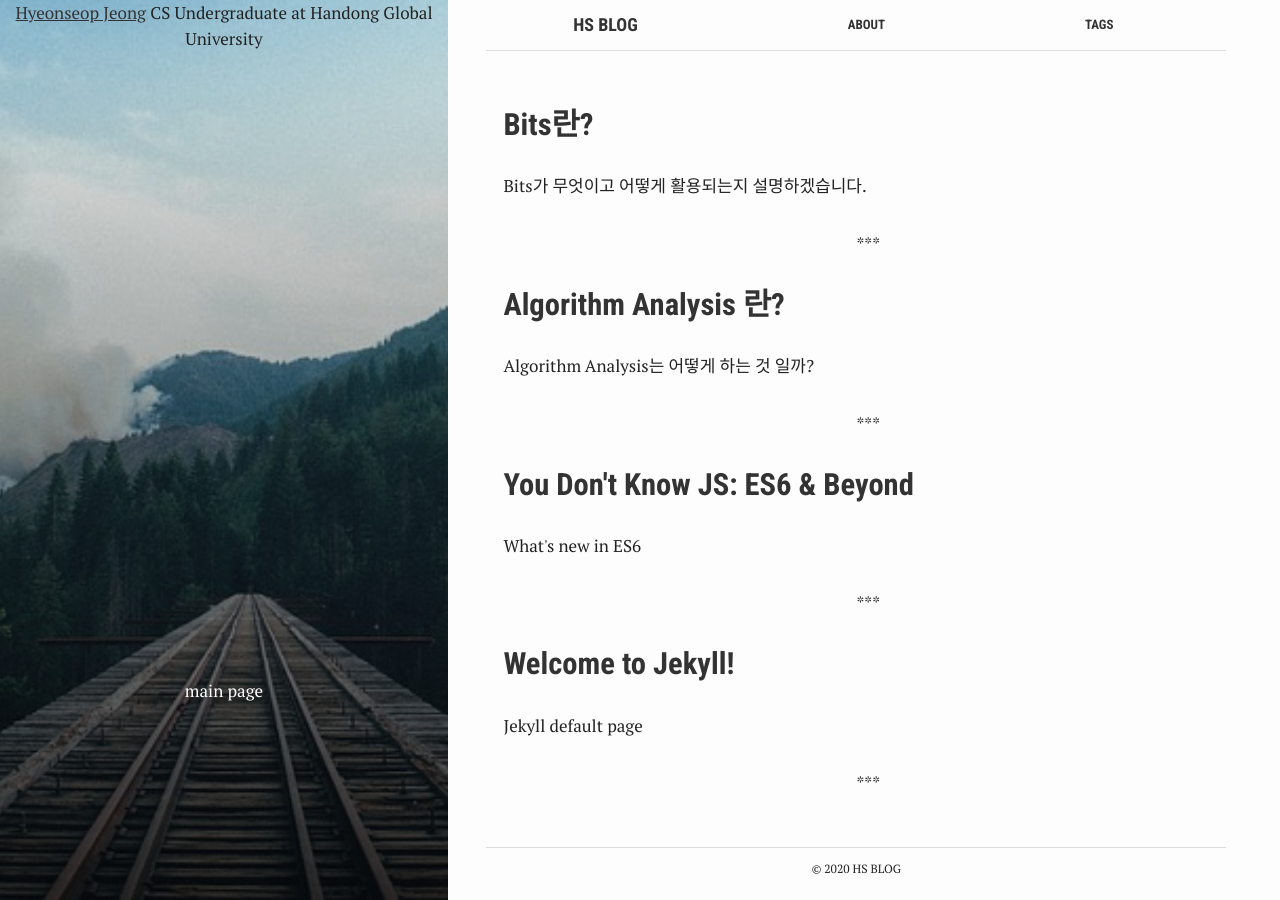
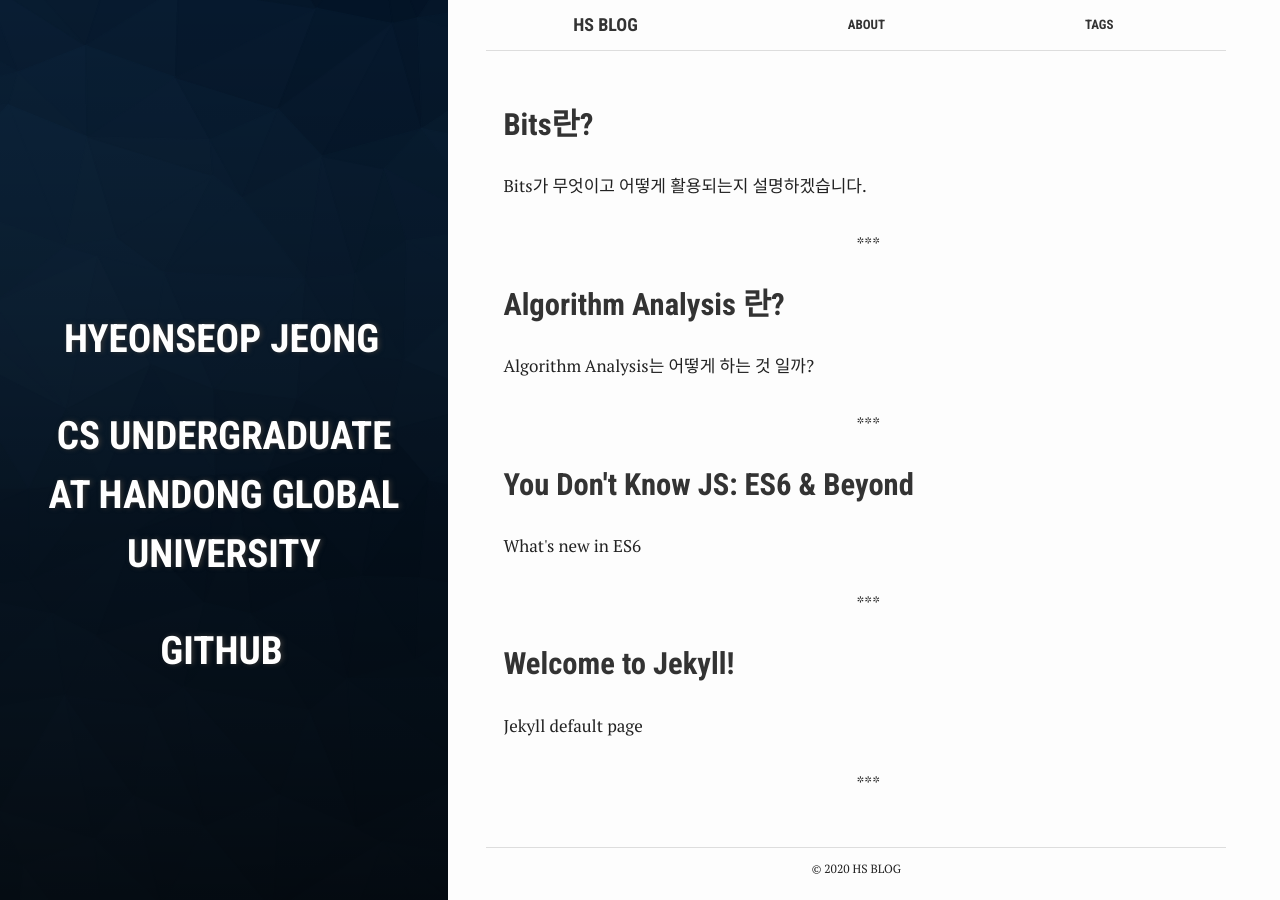
Before and after one commit to HyeonseopJeong/hyeonseopjeong.github.io, a Jekyll site: the page built from index.html, in a window 1280 px wide. Built offline with Jekyll 4.4.1, drawn with Linux system fonts in a browser that asks for light colours.

Commit message:
change layout of sidebar

```diff
--- a/_includes/aside.html
+++ b/_includes/aside.html
@@ -1,31 +1,12 @@
-{% if page.bg %}
-  <aside class="sidebar" role="note" style="background-image: url({{ site.images | relative_url }}/{{ page.bg }})">
-{% else %}
-  <aside class="sidebar" role="note" style="background-image: url({{ site.images | relative_url }}/bg.svg)">
-{% endif %}
 
+<aside class="sidebar" role="note" style="background-image: url({{ site.images | relative_url }}/bg.svg)">
   <div class="cover">
-    <!--아직 아바타 추가 안 함.-->
-    {% if author.avatar %}
-      <a href="{{ site.url }}/">
-        <img src="{{ site.url }}/img/{{ author.avatar }}" alt="" class="avatar">
-      </a>
-    {% endif %}
-    <a href="{{ site.url }}/" class="author_name">{{ site.name }}</a>
-    <span class="author_job">{{ site.job }}</span>
-
     <div class="cover-text">
       <div class="heading">
-        {% if page.tags %}
-          {{ page.title }}
-        {% endif %}
+        <p><a href="{{ site.url }}/">{{ site.name }}</a></p>
+        <p>{{ site.job }}</p>
+        <p><a href="https://github.com/{{ site.github_username }}/">Github</p>
       </div>
-      <p>
-        {% if page.summary %}
-          {{ page.summary }}
-        {% endif %}
-      </p>
-
     </div>
 
   </div>
```
